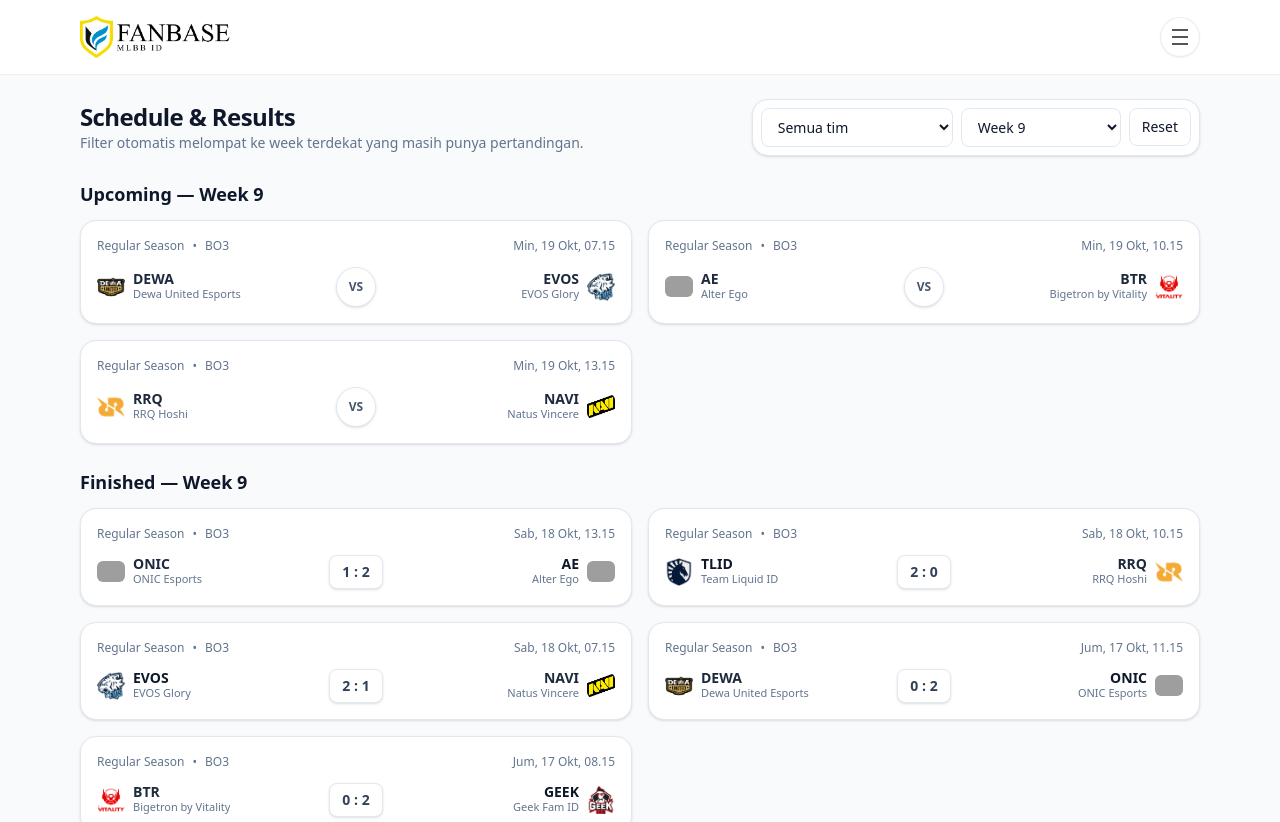
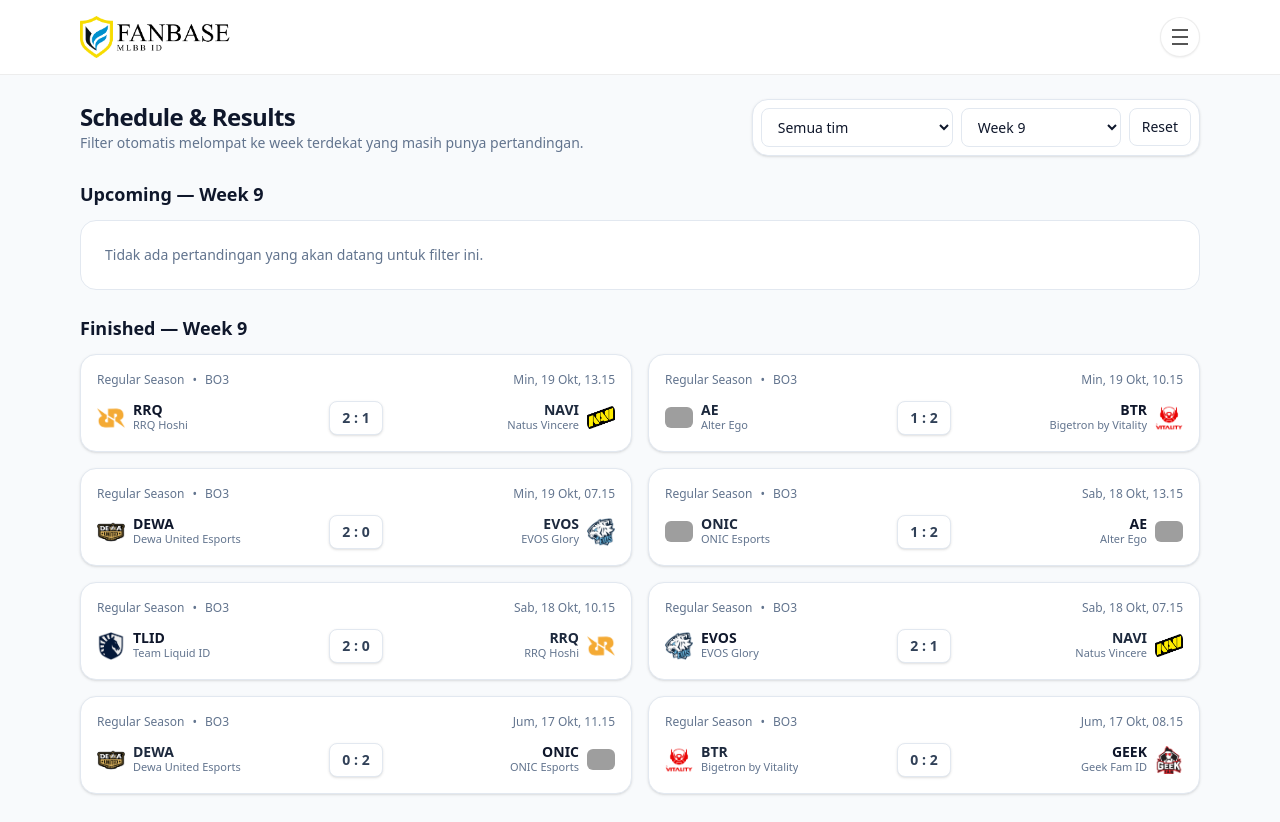
Before and after one commit to rian113-art/mlbb_fanbase_dashboard, a Next.js app: page /schedule in a window 1280 px wide. Shown: the top 822 px of the page. Built offline with nearby package versions, Linux system fonts and the light colour scheme; grey boxes are pictures that could not be loaded.

Commit message:
update terbaru

```diff
--- a/src/app/_matches.ts
+++ b/src/app/_matches.ts
@@ -141,8 +141,8 @@
   { id: "w9-d2-m2", dateISO: "2025-10-18T17:15:00+07:00", stage: "Regular Season", bo: "BO3", home: "TLID",  away: "RRQ",  status: "finished", score: { home: 2, away: 0 } },
   { id: "w9-d2-m3", dateISO: "2025-10-18T20:15:00+07:00", stage: "Regular Season", bo: "BO3", home: "ONIC",  away: "AE",  status: "finished", score: { home: 1, away: 2 } },
     // Mingu, 19 Okt
-  { id: "w9-d3-m1", dateISO: "2025-10-19T14:15:00+07:00", stage: "Regular Season", bo: "BO3", home: "DEWA", away: "EVOS", status: "upcoming" },
-  { id: "w9-d3-m2", dateISO: "2025-10-19T17:15:00+07:00", stage: "Regular Season", bo: "BO3", home: "AE",  away: "BTR",  status: "upcoming" },
-  { id: "w9-d3-m3", dateISO: "2025-10-19T20:15:00+07:00", stage: "Regular Season", bo: "BO3", home: "RRQ",  away: "NAVI",  status: "upcoming" },
+  { id: "w9-d3-m1", dateISO: "2025-10-19T14:15:00+07:00", stage: "Regular Season", bo: "BO3", home: "DEWA", away: "EVOS", status: "finished", score: { home: 2, away: 0 } },
+  { id: "w9-d3-m2", dateISO: "2025-10-19T17:15:00+07:00", stage: "Regular Season", bo: "BO3", home: "AE",  away: "BTR",  status: "finished", score: { home: 1, away: 2 } },
+  { id: "w9-d3-m3", dateISO: "2025-10-19T20:15:00+07:00", stage: "Regular Season", bo: "BO3", home: "RRQ",  away: "NAVI",  status: "finished", score: { home: 2, away: 1 } },
 
 ];
```
